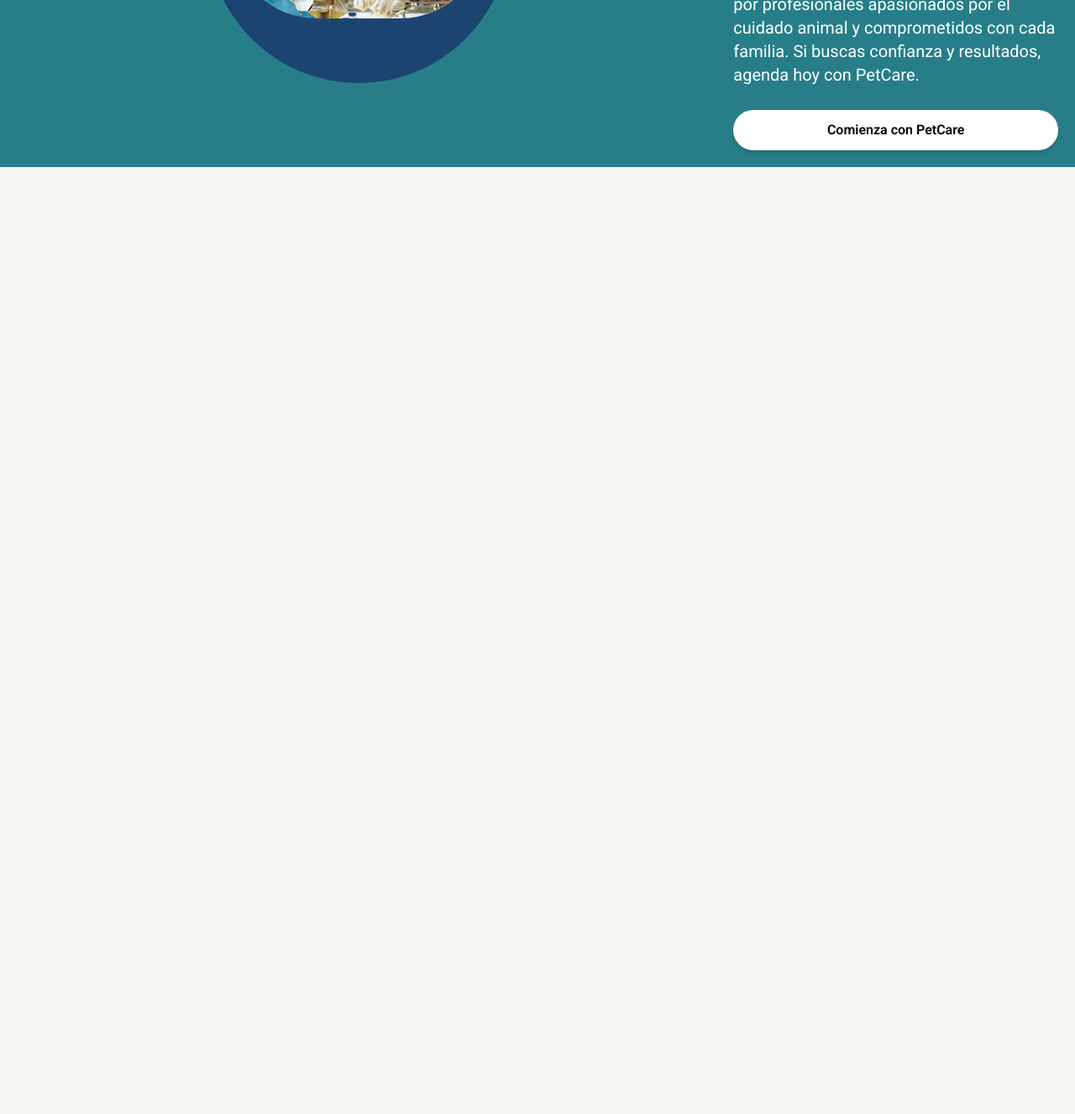
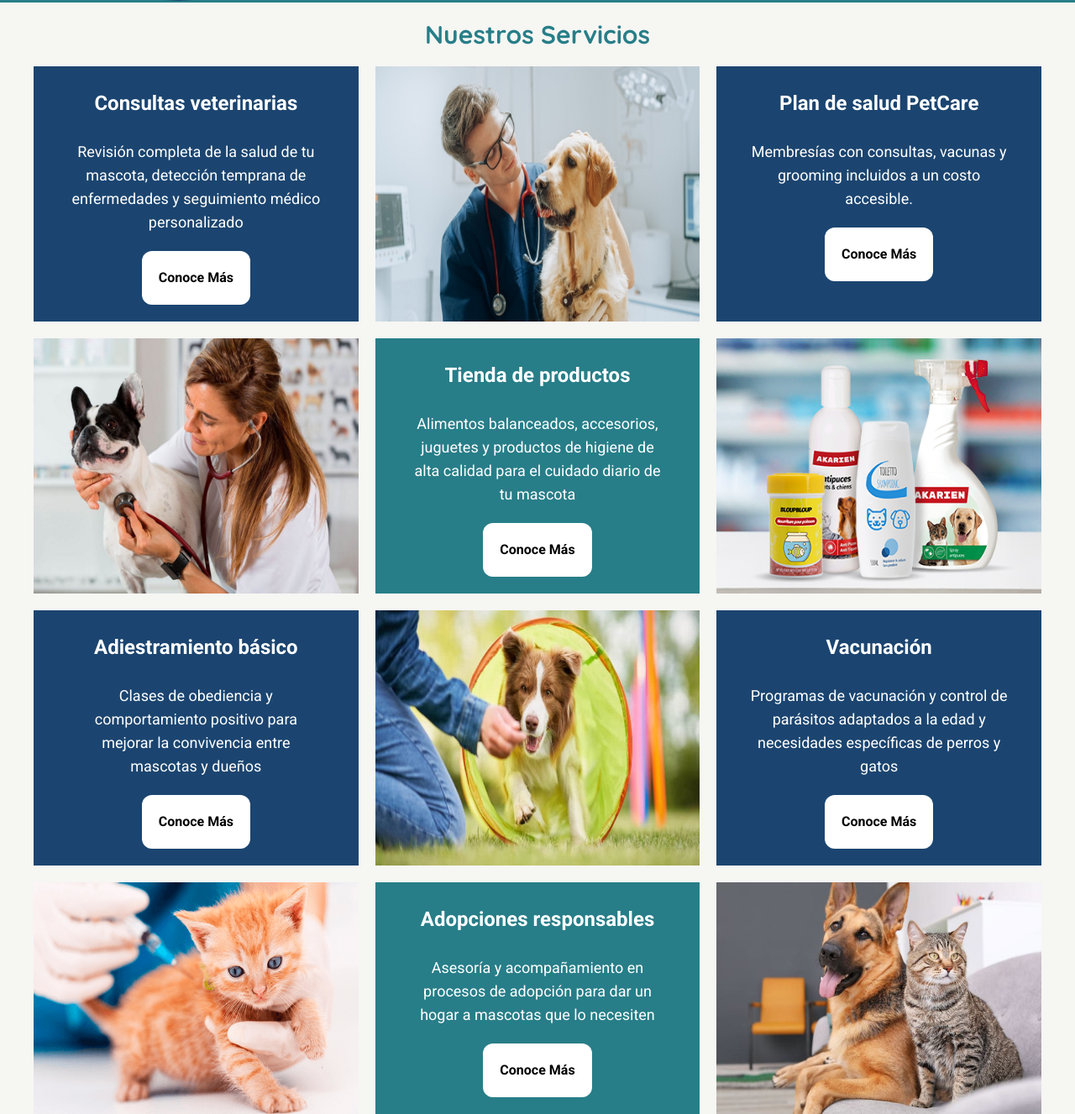
Before and after one commit to Nelson-L556/PetCare, a website: page index.html in a window 1280 px wide. Shown: the part 1397-2724 px from the top of the page at 84% size. Before the commit the page ends 1596 px from the top, so only its background shows below. Drawn offline with Linux system fonts and the light colour scheme.

Commit message:
Se creo la seccion de servicios

```diff
--- a/index.html
+++ b/index.html
@@ -143,14 +143,14 @@
 <section class="bg-primary">
   <div>
     <div class="flex flex-col items-center justify-center place-items-center md:grid grid-cols-3">
-      <div class="relative z-0 lg:col-span-1 xl:col-span-2 lg:flex lg:items-center lg:justify-center mt-10
+      <div class="relative z-0 lg:col-span-1 2xl:col-span-2 lg:flex lg:items-center lg:justify-center mt-10
                   before:content-[''] before:absolute before:inset-0
                   before:block xl:before:size-90 before:rounded-full
                   before:bg-secondary before:m-auto before:-z-10 md:mt-0">
         <img src="src/img/section.png" class="relative z-10  xl:size-1/2 rounded-full" alt="Cuidando a un perro">
       </div>
 
-      <div class="flex flex-col items-center p-5 md:col-span-2 xl:col-span-1">
+      <div class="flex flex-col items-center p-5 md:col-span-2 2xl:col-span-1">
         <h2 class="text-2xl font-black font-titulo text-center mb-5">Cuidamos a quienes más quieres</h2>
         <p class="lg:text-xl">Entendemos lo especial que es tu mascota y los retos que puede implicar su cuidado diario, desde la alimentación adecuada, visitas al veterinario, hasta la necesidad de juegos y compañía. En PetCare ofrecemos un servicio integral que incluye evaluaciones de salud, recomendaciones personalizadas y acompañamiento experto para garantizar el bienestar de tu mejor amigo.
         Nuestro equipo está conformado por profesionales apasionados por el cuidado animal y comprometidos con cada familia. Si buscas confianza y resultados, agenda hoy con PetCare.</p>
@@ -161,5 +161,71 @@
   </div>
 </section>
 
+<!-- Servicios -->
+<main>
+  <h2 class="text-center text-primary font-extrabold text-3xl p-5 font-titulo">Nuestros Servicios</h2>
+  <div class="flex flex-col lg:grid lg:grid-cols-3  lg:ml-10 lg:mr-10 lg:gap-5">
+    <div class="bg-secondary flex flex-col items-center p-5 w-full">
+      <h3 class="font-bold text-2xl m-2" >Consultas veterinarias</h3>
+      <p class="text-lg  text-center p-5">Revisión completa de la salud de tu mascota, detección temprana de enfermedades y seguimiento médico personalizado</p>
+      <button class="cursor-pointer block bg-blanco p-5 text-black rounded-xl font-bold transition-all duration-105 hover:bg-primary hover:text-blanco">Conoce Más</button>
+    </div>
+
+    <div class="w-full bg-blanco">
+      <img src="src/img/servicio 1.jpg" class="w-full h-full" alt="Veterinario revisando perro">
+    </div>
+
+    <div class="bg-secondary flex flex-col items-center p-5 w-full">
+      <h3 class="font-bold text-2xl m-2" >Plan de salud PetCare</h3>
+      <p class="text-lg  text-center p-5">Membresías con consultas, vacunas y grooming incluidos a un costo accesible.</p>
+
+    <button class="cursor-pointer block bg-blanco p-5 text-black rounded-xl font-bold transition-all duration-105 hover:bg-primary hover:text-blanco">Conoce Más</button>
+    </div>
+
+    <div class="w-full bg-blanco">
+      <img src="src/img/servicio 2.jpg" class="w-full h-full" alt="Veterinaria revisando perro">
+    </div>
+
+    <div class="bg-primary flex flex-col items-center p-5 w-full">
+      <h3 class="font-bold text-2xl m-2" >Tienda de productos</h3>
+      <p class="text-lg  text-center p-5">Alimentos balanceados, accesorios, juguetes y productos de higiene de alta calidad para el cuidado diario de tu mascota</p>
+      <button class="cursor-pointer block bg-blanco p-5 text-black rounded-xl font-bold transition-all duration-105 hover:bg-secondary hover:text-blanco">Conoce Más</button>
+    </div>
+
+    <div class="w-full bg-blanco">
+      <img src="src/img/servicio 3.png" class="w-full h-full" alt="Productos de veterinaria">
+    </div>
+
+        <div class="bg-secondary flex flex-col items-center p-5 w-full">
+      <h3 class="font-bold text-2xl m-2" >Adiestramiento básico</h3>
+      <p class="text-lg  text-center p-5">Clases de obediencia y comportamiento positivo para mejorar la convivencia entre mascotas y dueños</p>
+      <button class="cursor-pointer block bg-blanco p-5 text-black rounded-xl font-bold transition-all duration-105 hover:bg-primary hover:text-blanco">Conoce Más</button>
+    </div>
+
+    <div class=" w-full bg-blanco">
+      <img src="src/img/servicio 4.jpg" class="w-full h-full" alt="Adiestramiento a perro">
+    </div>
+
+    <div class="bg-secondary flex flex-col items-center p-5 w-full">
+      <h3 class="font-bold text-2xl m-2" >Vacunación</h3>
+      <p class="text-lg  text-center p-5">Programas de vacunación y control de parásitos adaptados a la edad y necesidades específicas de perros y gatos</p>
+      <button class="cursor-pointer block bg-blanco p-5 text-black rounded-xl font-bold transition-all duration-105 hover:bg-primary hover:text-blanco">Conoce Más</button>
+    </div>
+
+    <div class="bg-blanco">
+      <img src="src/img/servicio 5.jpg" class="w-full h-full" alt="">
+    </div>
+
+    <div class="bg-primary flex flex-col items-center p-5 w-full">
+      <h3 class="font-bold text-2xl m-2" >Adopciones responsables</h3>
+      <p class="text-lg  text-center p-5">Asesoría y acompañamiento en procesos de adopción para dar un hogar a mascotas que lo necesiten</p>
+      <button class="cursor-pointer block bg-blanco p-5 text-black rounded-xl font-bold transition-all duration-105 hover:bg-secondary hover:text-blanco">Conoce Más</button>
+    </div>
+
+    <div class="w-full bg-blanco">
+      <img src="src/img/servicio 6.jpeg" class="w-full h-full" alt="Gato y perro posando juntos">
+    </div>
+  </div>
+</main>
 </body>
 </html>
```
Also changed, not shown: src/img/error.jpeg (added), src/img/servicio 1.jpg (added), src/img/servicio 2.jpg (added), src/img/servicio 3.png (added), src/img/servicio 4.jpg (added), src/img/servicio 5.jpg (added), src/img/servicio 6.jpeg (added), src/output.css.
